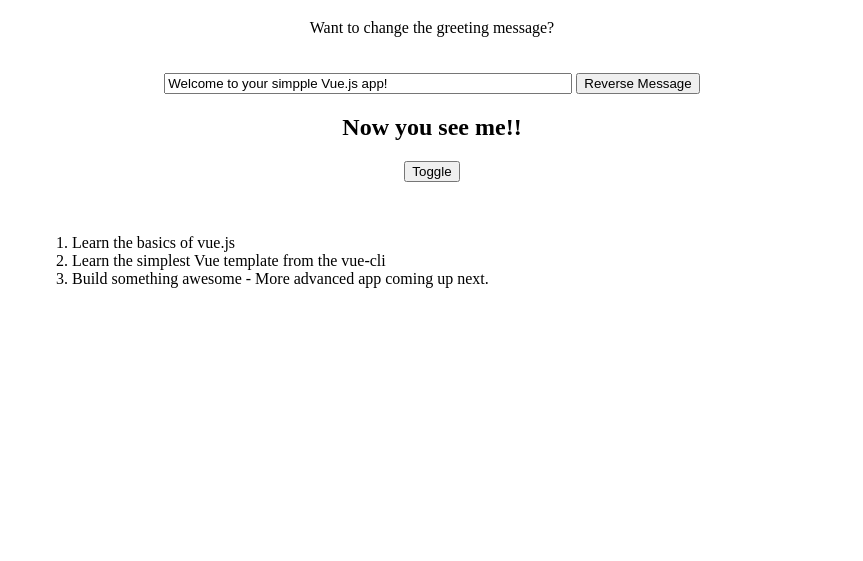
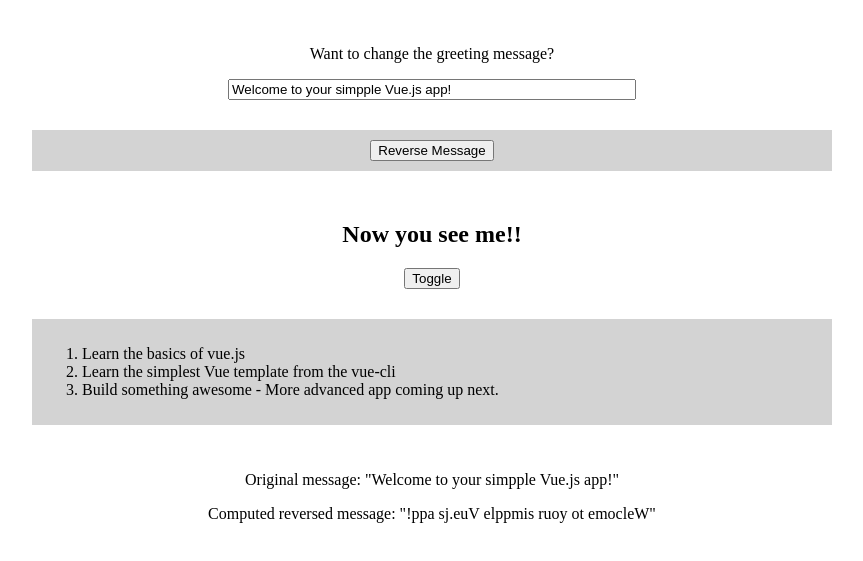
Before and after one commit to rrlara/sd-demo-simple, a plain HTML site: page index.html in a window 1280 px wide. Shown: the part 223-784 px from the top of the page, without its empty margins (208-1071 px from the left). Drawn offline with nearby package versions, Linux system fonts and the light colour scheme.

Commit message:
Added simple examples of vuejs

```diff
--- a/index.html
+++ b/index.html
@@ -20,8 +20,12 @@
       ol{
         text-align: left;
       }
-      p {
-        padding-bottom: 20px;
+      section {
+        margin-bottom: 20px;
+        padding: 10px;
+      }
+      .lightGray{
+        background-color: #D3D3D3;
       }
   </style>
 </head>
@@ -31,19 +35,26 @@
     <h1>{{ greeting }}</h1>
     <!-- <p>Here are some examples:</p> -->
 
+    <section>
       <!-- INPUT TO CHANGE GEETING MESSAGE -->
       <p>Want to change the greeting message?</p>
       <input v-model="greeting">
+    </section>
 
+    <section class="lightGray">
       <!-- BUTTON TO REVERSE THE GREETING MESSAGE -->
       <button v-on:click="reverseMessage">Reverse Message</button>
+    </section>
 
+    <section>
       <!-- TOGGLE CONDITION RENDERING -->
       <h2 v-if="showMe">Now you see me!!</h2>
       <h2 v-else>Now you DON't!</h2>
       <button v-on:click="showMe = !showMe">Toggle</button>
+    </section>
 
 
+    <section class="lightGray">
       <!-- EXAMPLE OF A COMPONENT -->
       <p>
         <ol>
@@ -52,6 +63,12 @@
           <todo-item v-for="(item, index) in todos" v-bind:todo="item" :key="item"></todo-item>
         </ol>
       </p>
+    </section>
+
+    <section>
+      <p>Original message: "{{ greeting }}"</p>
+      <p>Computed reversed message: "{{ reversedMessage }}"</p>
+    </section>
 
 
 
@@ -82,6 +99,13 @@
           { text: 'Build something awesome - More advanced app coming up next.' }
         ]
       },
+      computed: {
+        // a computed getter
+        reversedMessage: function () {
+          // `this` points to the vm instance
+          return this.greeting.split('').reverse().join('')
+        }
+      },
       methods: {
         reverseMessage: function () {
           this.greeting = this.greeting.split('').reverse().join('')
```
Lines whose indentation alone changed are shown as unchanged.
